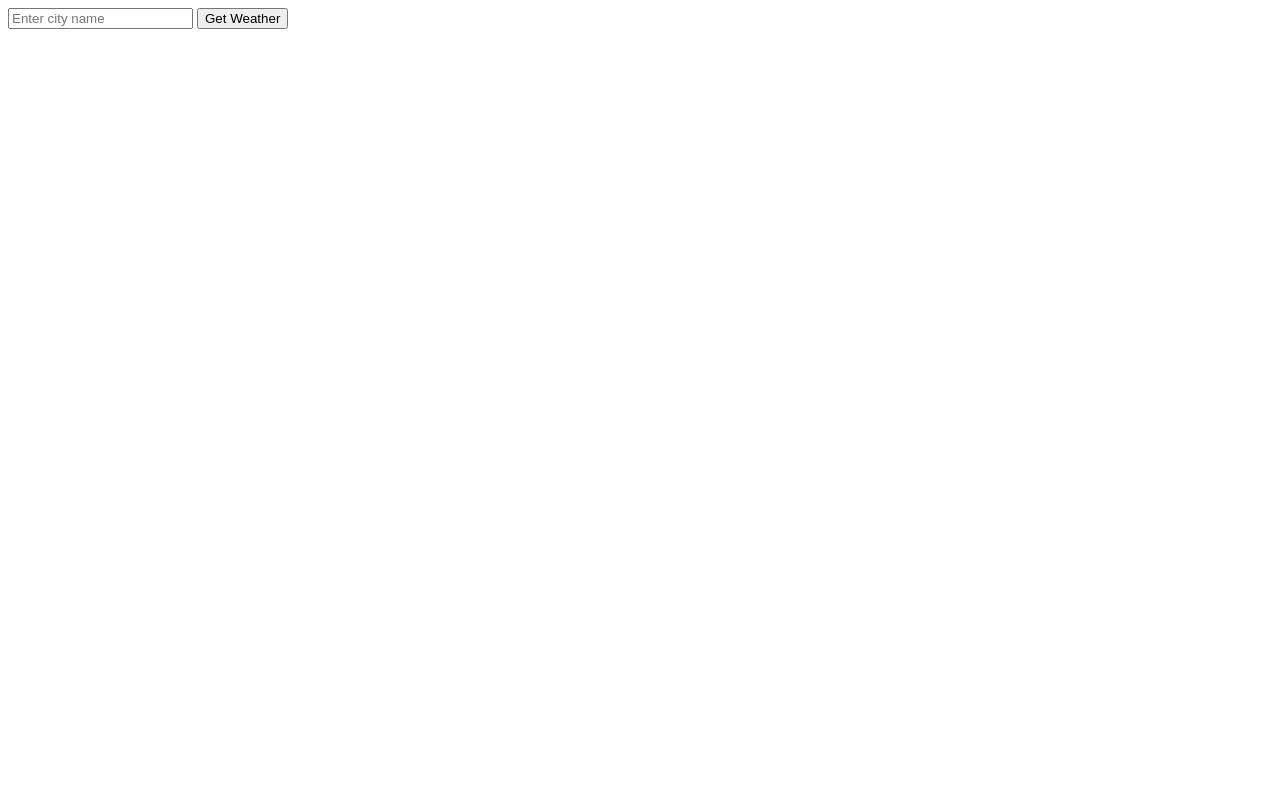
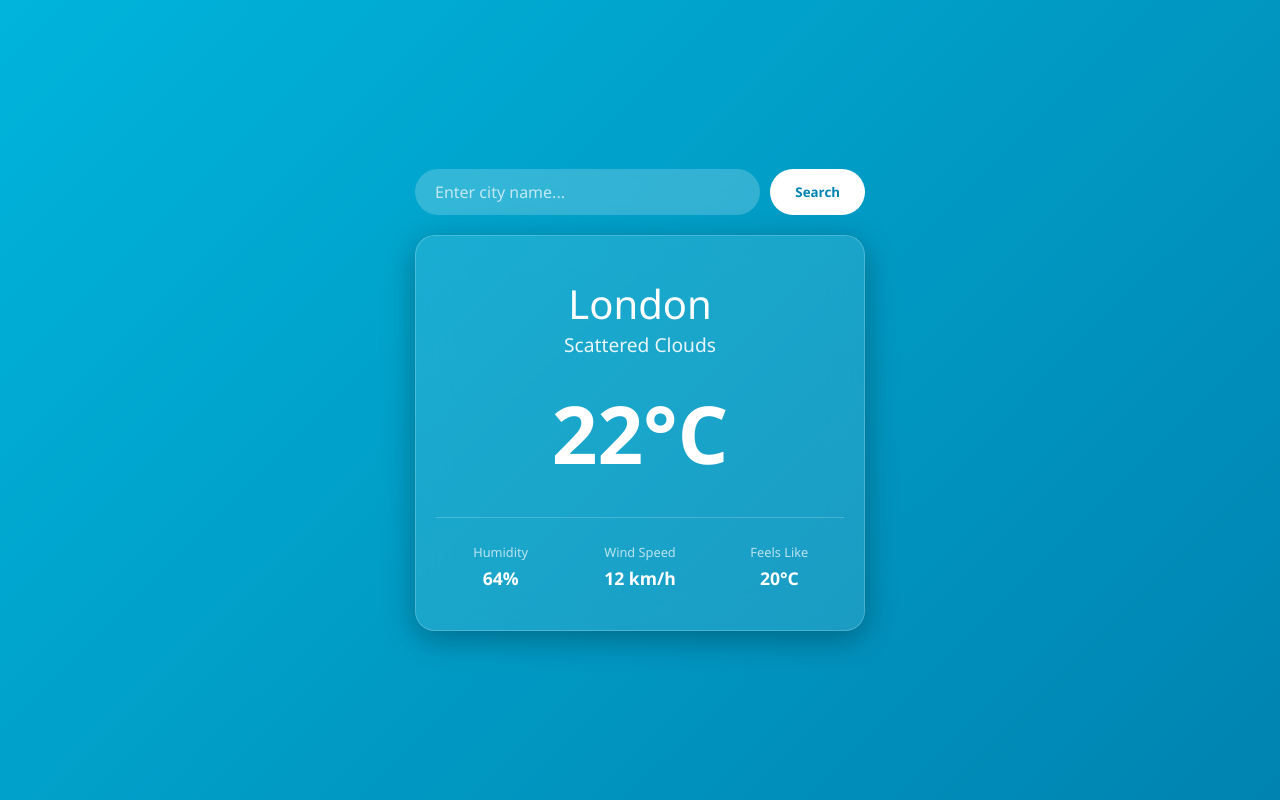
Before and after one commit to BUK22-Hamlux/weatherApi, a plain HTML site: page index.html in a window 1280 px wide. Drawn offline with Linux system fonts and the light colour scheme.

Commit message:
weather_UI

```diff
--- a/index.html
+++ b/index.html
@@ -3,20 +3,40 @@
 <head>
     <meta charset="UTF-8">
     <meta name="viewport" content="width=device-width, initial-scale=1.0">
-    <title>Document</title>
+    <title>SkyCast | Weather Dashboard</title>
+    <link rel="stylesheet" href="style.css">
 </head>
 <body>
-    <div id="weather-container">
-        <input type="text" id="cityInput" placeholder="Enter city name">
-        <button onclick="getWeather()">Get Weather</button>
+    <div class="container">
+        <div class="search-box">
+            <input type="text" id="cityInput" placeholder="Enter city name..." spellcheck="false">
+            <button id="searchBtn">Search</button>
+        </div>
 
-        <div id="display">
-            <h2 id="cityName"></h2>
-            <p id="temp"></p>
-            <p id="desc"></p>
+        <div class="weather-card">
+            <div class="main-info">
+                <h1 id="cityName">London</h1>
+                <p id="description">Scattered Clouds</p>
+                <div class="temp-container">
+                    <span id="temp">22</span>°C
+                </div>
+            </div>
+
+            <div class="details-grid">
+                <div class="col">
+                    <p class="label">Humidity</p>
+                    <p class="value"><span id="humidity">64</span>%</p>
+                </div>
+                <div class="col">
+                    <p class="label">Wind Speed</p>
+                    <p class="value"><span id="wind">12</span> km/h</p>
+                </div>
+                <div class="col">
+                    <p class="label">Feels Like</p>
+                    <p class="value"><span id="feelsLike">20</span>°C</p>
+                </div>
+            </div>
         </div>
     </div>
-
-<script src="index.js"></script>
 </body>
 </html>
--- a/index.js
+++ /dev/null
@@ -1,23 +0,0 @@
-async function getWeather() {
-  const apiKey = '0f6ba5fef0c4e23443b104626a843300';
-  const city = document.getElementById('cityInput').value;
-
-  const url = `https://api.openweathermap.org/data/2.5/weather?q=${city}&appid=${apiKey}&units=metric`;
-
-  try {
-    const response = await fetch(url);
-
-    if (!response.ok) {
-      throw new Error('City not found');
-    }
-
-    const data = await response.json();
-
-    document.getElementById('cityName').textContent = `Weather in ${data.name}`;
-    document.getElementById('temp').textContent = `Temperature: ${data.main.temp}°C`;
-    document.getElementById('desc').textContent = `Condition: ${data.weather[0].description}`;
-
-  } catch (error) {
-    alert(error.message);
-  }
-}
--- a/style.css
+++ b/style.css
@@ -0,0 +1,104 @@
+* {
+    margin: 0;
+    padding: 0;
+    box-sizing: border-box;
+    font-family: 'Segoe UI', Tahoma, Geneva, Verdana, sans-serif;
+}
+
+body {
+    background: linear-gradient(135deg, #00b4db, #0083b0);
+    min-height: 100vh;
+    display: flex;
+    justify-content: center;
+    align-items: center;
+    color: white;
+}
+
+.container {
+    width: 90%;
+    max-width: 450px;
+}
+
+.search-box {
+    display: flex;
+    gap: 10px;
+    margin-bottom: 20px;
+}
+
+.search-box input {
+    flex: 1;
+    padding: 12px 20px;
+    border-radius: 30px;
+    border: none;
+    outline: none;
+    font-size: 16px;
+    background: rgba(255, 255, 255, 0.2);
+    color: white;
+    backdrop-filter: blur(10px);
+}
+
+.search-box input::placeholder {
+    color: rgba(255, 255, 255, 0.7);
+}
+
+.search-box button {
+    padding: 12px 25px;
+    border-radius: 30px;
+    border: none;
+    cursor: pointer;
+    background: #fff;
+    color: #0083b0;
+    font-weight: bold;
+    transition: 0.3s;
+}
+
+.search-box button:hover {
+    background: #e0e0e0;
+}
+
+.weather-card {
+    background: rgba(255, 255, 255, 0.1);
+    backdrop-filter: blur(15px);
+    border: 1px solid rgba(255, 255, 255, 0.2);
+    padding: 40px 20px;
+    border-radius: 20px;
+    text-align: center;
+    box-shadow: 0 8px 32px 0 rgba(0, 0, 0, 0.3);
+}
+
+.main-info h1 {
+    font-size: 2.5rem;
+    font-weight: 500;
+}
+
+.main-info p {
+    font-size: 1.2rem;
+    text-transform: capitalize;
+    margin-bottom: 20px;
+    opacity: 0.9;
+}
+
+.temp-container {
+    font-size: 5rem;
+    font-weight: 700;
+    margin-bottom: 30px;
+}
+
+.details-grid {
+    display: grid;
+    grid-template-columns: repeat(3, 1fr);
+    gap: 10px;
+    border-top: 1px solid rgba(255, 255, 255, 0.2);
+    padding-top: 25px;
+}
+
+.label {
+    font-size: 0.8rem;
+    opacity: 0.7;
+    margin-bottom: 5px;
+}
+
+.value {
+    font-size: 1.1rem;
+    font-weight: 600;
+}
```
